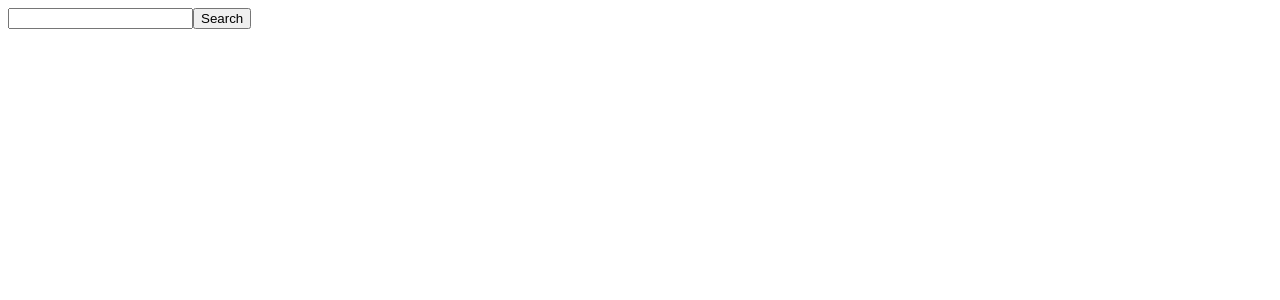
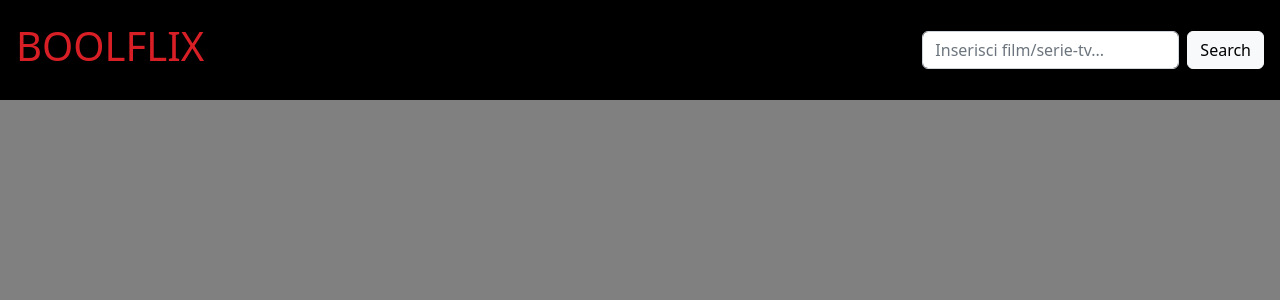
Before and after one commit to pietro-giordano/vite-boolflix, a Vue app: page / in a window 1280 px wide. Shown: the top 300 px of the page. Built offline with nearby package versions, Linux system fonts and the light colour scheme.

Commit message:
milestone 4 / header

```diff
--- a/package.json
+++ b/package.json
@@ -14,7 +14,9 @@
     "@fortawesome/free-regular-svg-icons": "^6.3.0",
     "@fortawesome/free-solid-svg-icons": "^6.3.0",
     "@fortawesome/vue-fontawesome": "^3.0.3",
+    "@popperjs/core": "^2.11.6",
     "axios": "^1.3.2",
+    "bootstrap": "^5.2.3",
     "flag-icons": "^6.6.6",
     "sass": "^1.58.0",
     "vue": "^3.2.45"
--- a/src/components/AppHeader.vue
+++ b/src/components/AppHeader.vue
@@ -13,15 +13,33 @@ export default {
 
 <template>
 
-      <form @submit.prevent="$emit('search')" action="">
-            <input type="text" v-model="store.searchValue">
-            <button type="submit" value="">
-                  Search
-            </button>
-      </form>
+      <header class="d-flex justify-content-between align-items-center p-3">
+            <h1>Boolflix</h1>
+
+            <form @submit.prevent="$emit('search')" class="d-flex">
+                  <input type="text" placeholder="Inserisci film/serie-tv..." class="form-control me-2"
+                        v-model="store.searchValue">
+                  <button type="submit" class="btn btn-light">
+                        Search
+                  </button>
+            </form>
+      </header>
 
 </template>
 
 <style lang="scss">
+header {
+      background-color: black;
+      height: 100px;
 
+      h1 {
+            color: #D81F26;
+            text-transform: uppercase;
+      }
+
+      .form-control:focus {
+            border-color: gray;
+            box-shadow: none;
+      }
+}
 </style>
--- a/src/components/AppMain.vue
+++ b/src/components/AppMain.vue
@@ -42,5 +42,8 @@ export default {
 </template>
 
 <style lang="scss">
-
+main {
+      background-color: gray;
+      height: calc(100vh - 100px);
+}
 </style>
--- a/src/main.js
+++ b/src/main.js
@@ -1,5 +1,6 @@
 import { createApp } from 'vue'
 import App from './App.vue'
+import * as bootstrap from 'bootstrap'
 import "/node_modules/flag-icons/css/flag-icons.css"
 import { library } from '@fortawesome/fontawesome-svg-core'
 import { fas } from '@fortawesome/free-solid-svg-icons'
--- a/src/styles/main.scss
+++ b/src/styles/main.scss
@@ -0,0 +1 @@
+@import "node_modules/bootstrap/scss/bootstrap"
--- a/src/styles/partials/reset.scss
+++ b/src/styles/partials/reset.scss
@@ -0,0 +1,6 @@
+* {
+      margin: 0;
+      padding: 0;
+      box-sizing: border-box;
+      font-family: 'Roboto', sans-serif;
+}
```
Also changed, not shown: 1 other file (tests, documents, lock files or other folders).
